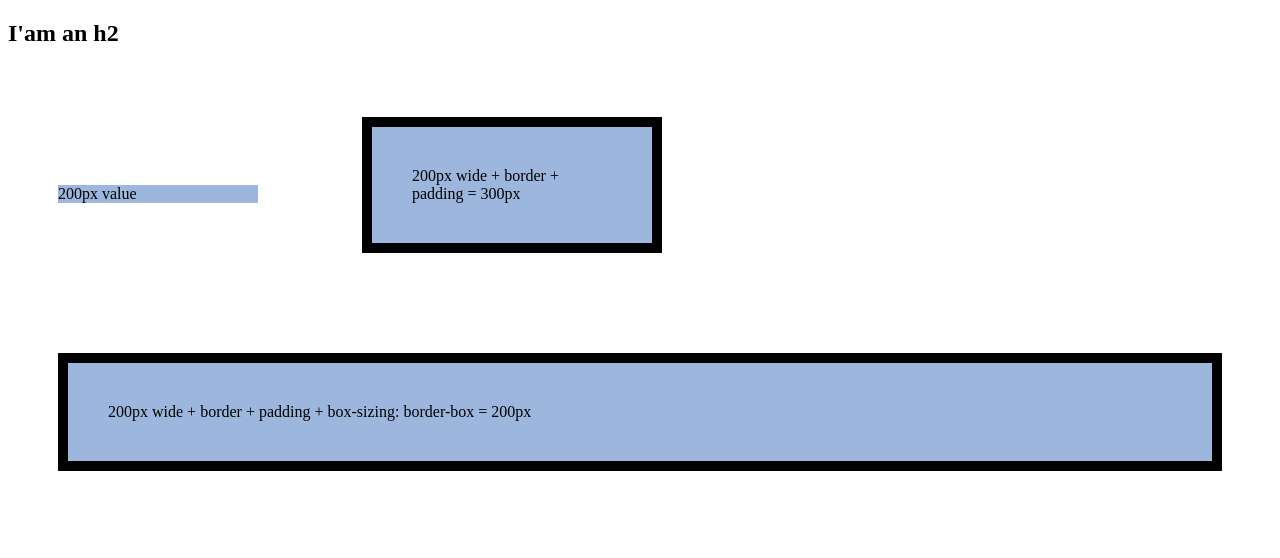
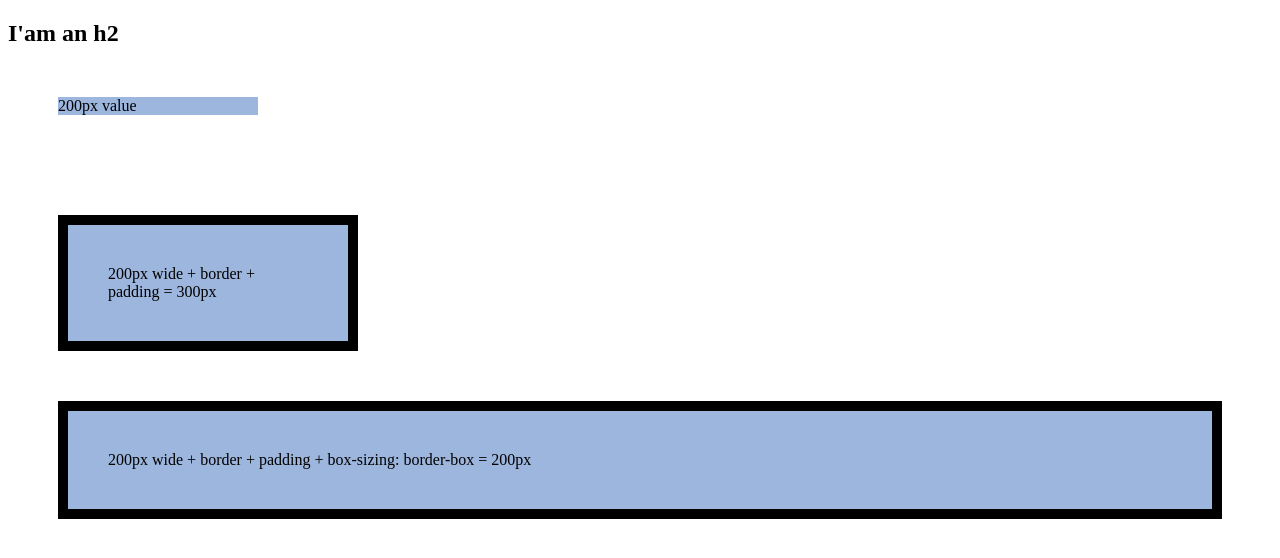
Before and after one commit to jhanril/intermediate-css, a plain HTML site: page index.html in a window 1280 px wide. Drawn offline with Linux system fonts and the light colour scheme.

Commit message:
testing \collapsing margin block element

```diff
--- a/css/styles.css
+++ b/css/styles.css
@@ -1,6 +1,5 @@
 .test-box {
     background: #9db6dd;
-    display: inline-block;
     margin: 50px;
     width: 200px;
 }
@@ -11,6 +10,5 @@
 
 .test-box-sizing {
     box-sizing: border-box;
-    display: block;
     width: auto;
 }
--- a/index.html
+++ b/index.html
@@ -12,7 +12,7 @@
 
     <div class="test-box">200px value</div>
 
-<div class="test-box test-box-nosizing">
+    <div style="margin-top: 100px;" class="test-box test-box-nosizing">
         200px wide + border + padding = 300px
     </div>
 
```
Lines whose indentation alone changed are shown as unchanged.
